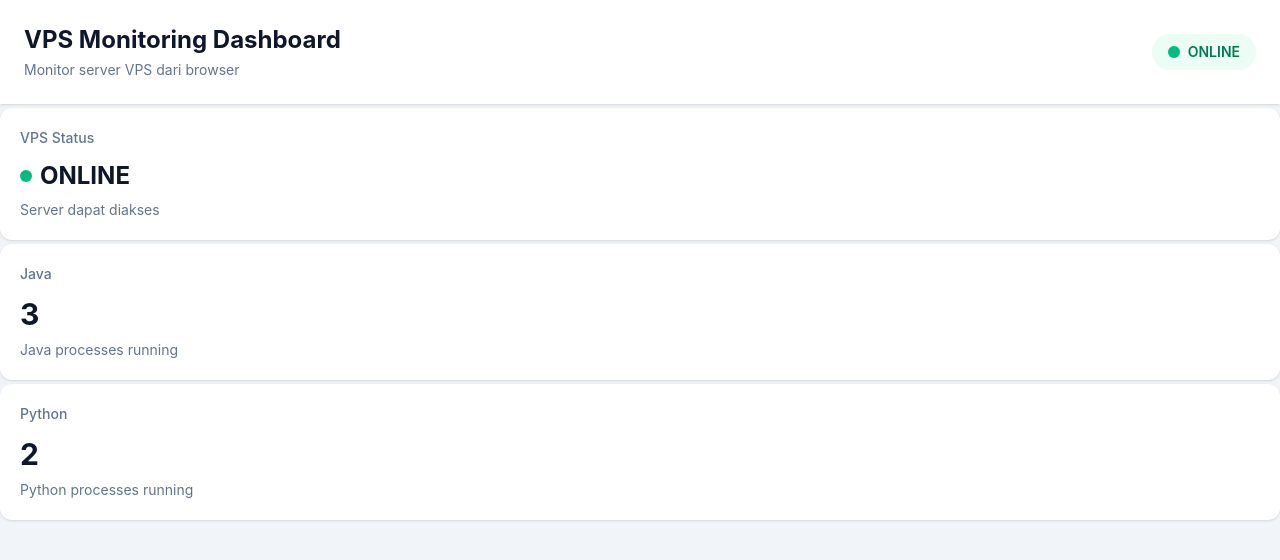
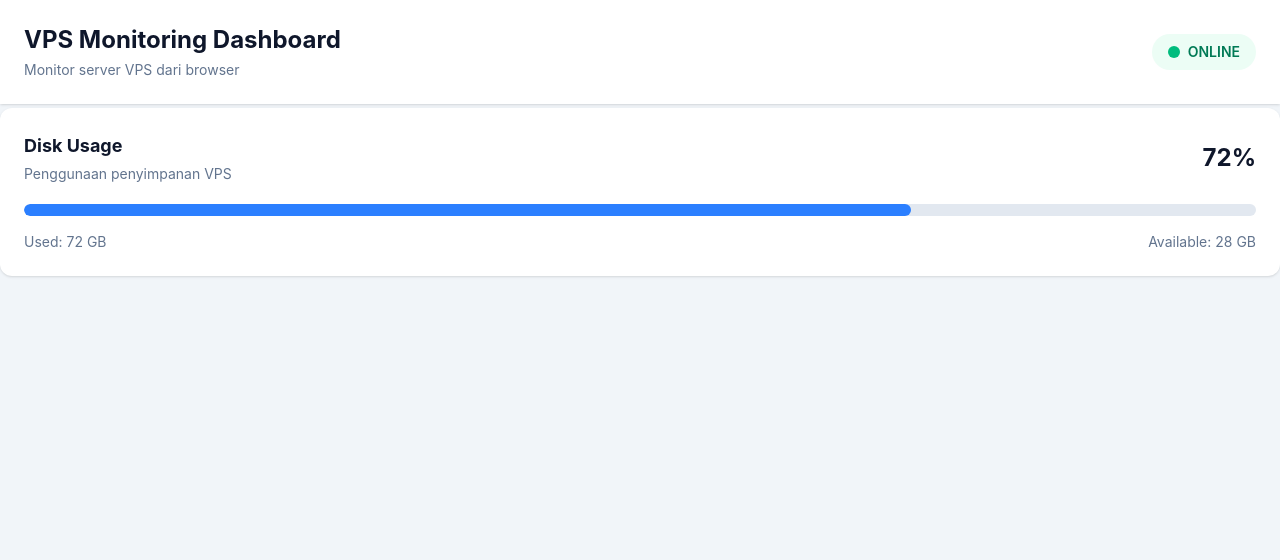
Before and after one commit to Idhamyahya/server-monitoring-dashboard, a React app in the folder frontend/: page / in a window 1280 px wide. Shown: the top 560 px of the page. Built offline with nearby package versions, Linux system fonts and the light colour scheme; the HTML template or start-up script is replaced by a standard one.

Commit message:
buat card disk

```diff
--- /dev/null
+++ b/frontend/src/components/DiskCard.jsx
@@ -0,0 +1,31 @@
+function DiskCard({ usePercent, used, available }) {
+  return (
+    <section className="rounded-xl bg-white p-6 shadow-sm">
+      <div className="flex items-center justify-between">
+        <div>
+          <h2 className="text-lg font-bold text-slate-900">Disk Usage</h2>
+
+          <p className="mt-1 text-sm text-slate-500">
+            Penggunaan penyimpanan VPS
+          </p>
+        </div>
+
+        <span className="text-2xl font-bold text-slate-900">{usePercent}%</span>
+      </div>
+
+      <div className="mt-5 h-3 overflow-hidden rounded-full bg-slate-200">
+        <div
+          className="h-full rounded-full bg-blue-500"
+          style={{ width: `${usePercent}%` }}
+        />
+      </div>
+
+      <div className="mt-4 flex justify-between text-sm text-slate-500">
+        <span>Used: {used}</span>
+        <span>Available: {available}</span>
+      </div>
+    </section>
+  );
+}
+
+export default DiskCard;
--- a/frontend/src/pages/Dashboard.jsx
+++ b/frontend/src/pages/Dashboard.jsx
@@ -1,12 +1,13 @@
+import DiskCard from "../components/DiskCard";
 import Header from "../components/Header";
-import StatusCard from "../components/StatusCard";
-import ProcessCard from "../components/ProcessCard";
+// import StatusCard from "../components/StatusCard";
+// import ProcessCard from "../components/ProcessCard";
 
 function Dashboard() {
   return (
     <main className="min-h-screen flex flex-col gap-1 bg-slate-100 ">
       <Header />
-      <StatusCard
+      {/* <StatusCard
         title="VPS Status"
         value="ONLINE"
         description="Server dapat diakses"
@@ -22,7 +23,8 @@ function Dashboard() {
         title="Python"
         count={2}
         description="Python processes running"
-      />
+      /> */}
+      <DiskCard usePercent={72} used="72 GB" available="28 GB" />
     </main>
   );
 }
```
